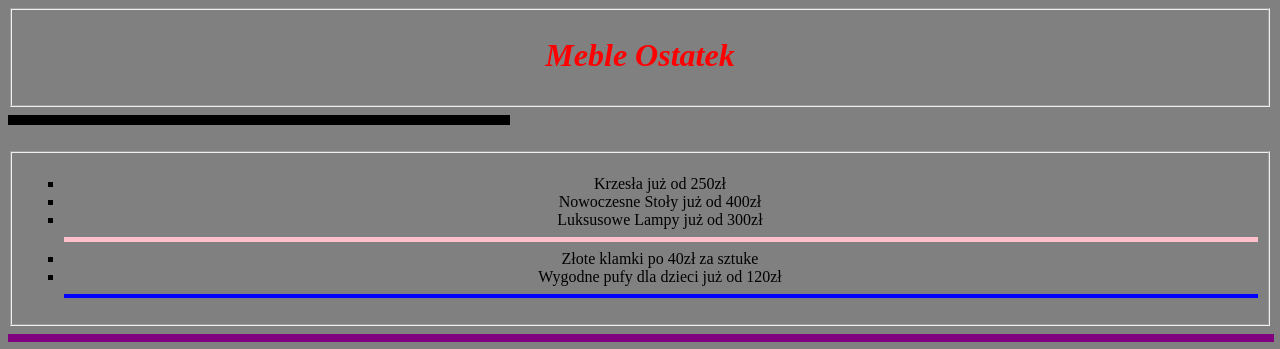
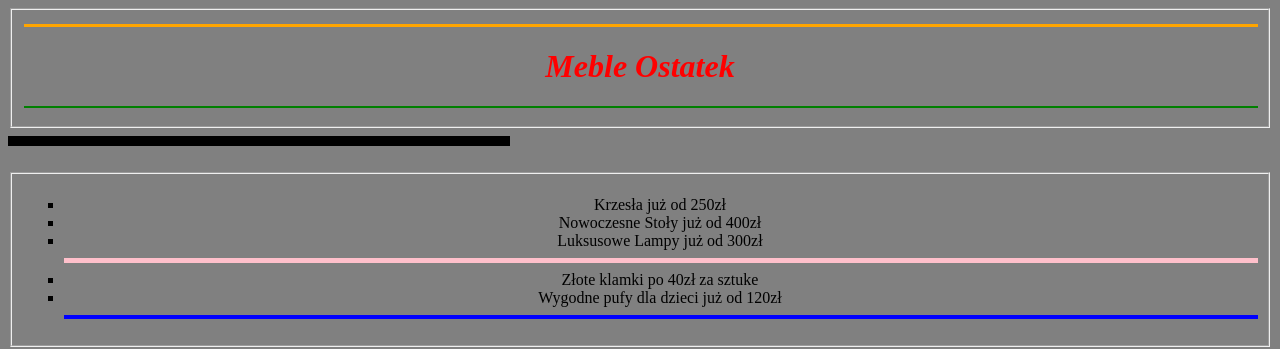
Before and after one commit to iGoRosTaTeK/pracaklasowa, a plain HTML site: page index.html in a window 1280 px wide. Shown: the top 349 px of the page. Drawn offline with Linux system fonts and the light colour scheme.

Commit message:
Update index.html

```diff
--- a/index.html
+++ b/index.html
@@ -8,7 +8,9 @@
 </head>
 <body bgcolor="grey">
 <fieldset>
+	<HR SIZE=3 WIDTH=100% ALIGN=left color=orange>
 <font color="red"><h1 align="center"><i>Meble Ostatek</i></h1></font>
+	<HR SIZE=2 WIDTH=100% ALIGN=left color=green>
 </fieldset>
 <hr align="left" width="500" size="10" color="black">
 	<center><br><FIELDSET>
```
